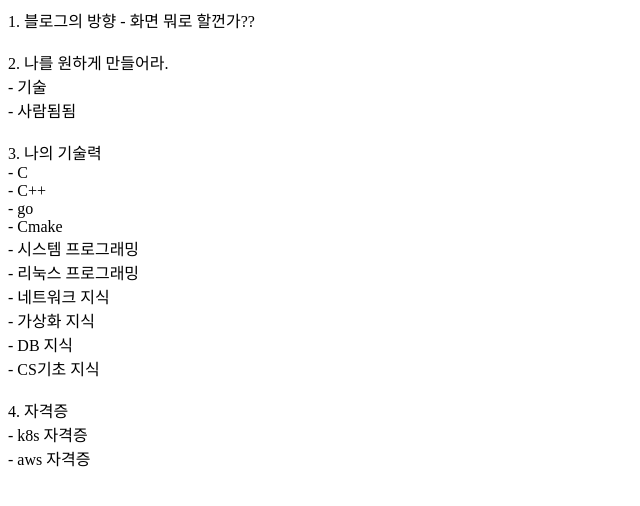
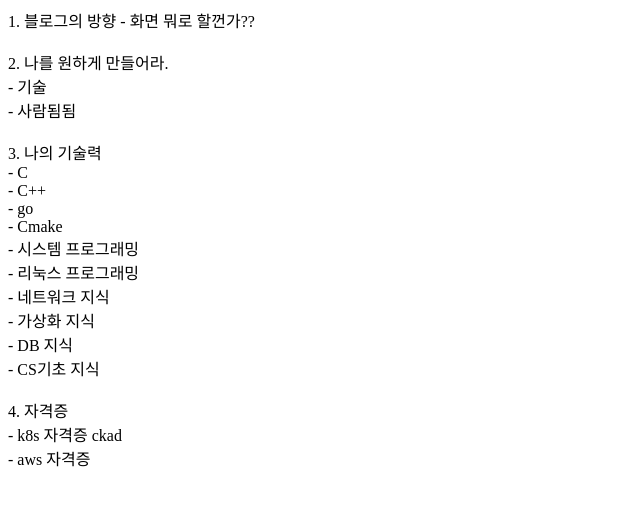
Before and after one commit to toward-the-best/toward-the-best.github.io, a plain HTML site: page index.html in a window 1280 px wide. Shown: the full height of the page, 0-640 px from the left. Drawn offline with Linux system fonts and the light colour scheme.

Commit message:
자격증 정보 변경

```diff
--- a/index.html
+++ b/index.html
@@ -29,7 +29,7 @@
     - CS기초 지식<br>
     <br>
     4. 자격증 <br>
-    - k8s 자격증<br>
+    - k8s 자격증 ckad<br>
     - aws 자격증 <br>
 
 </body>
```
